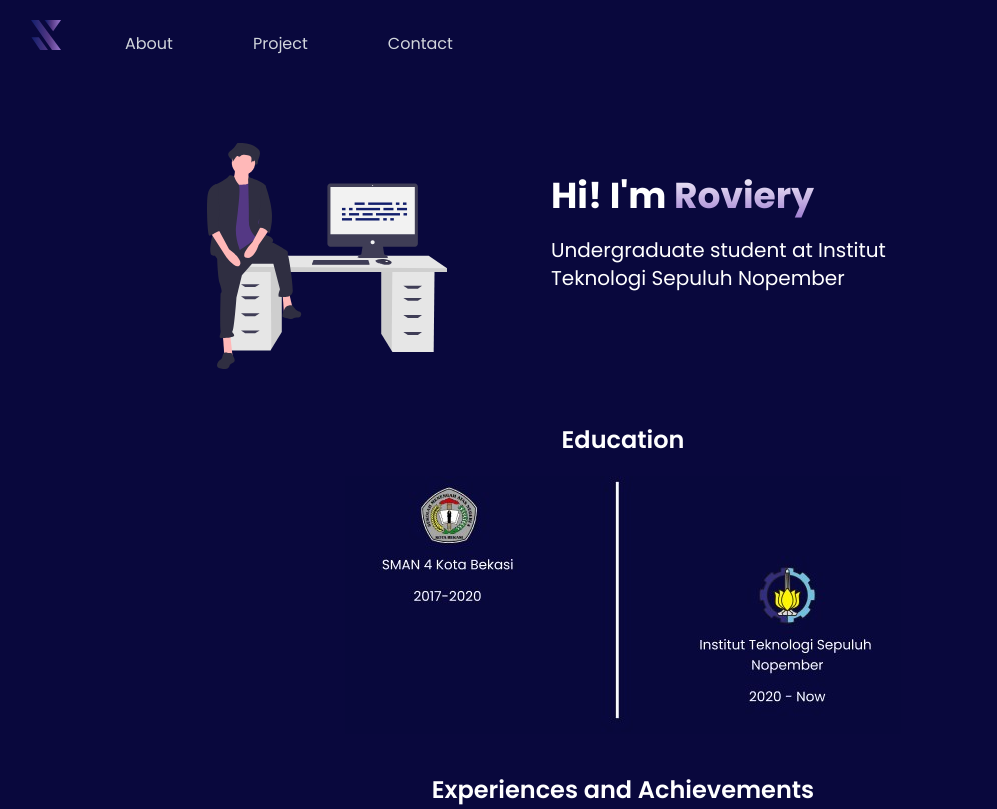
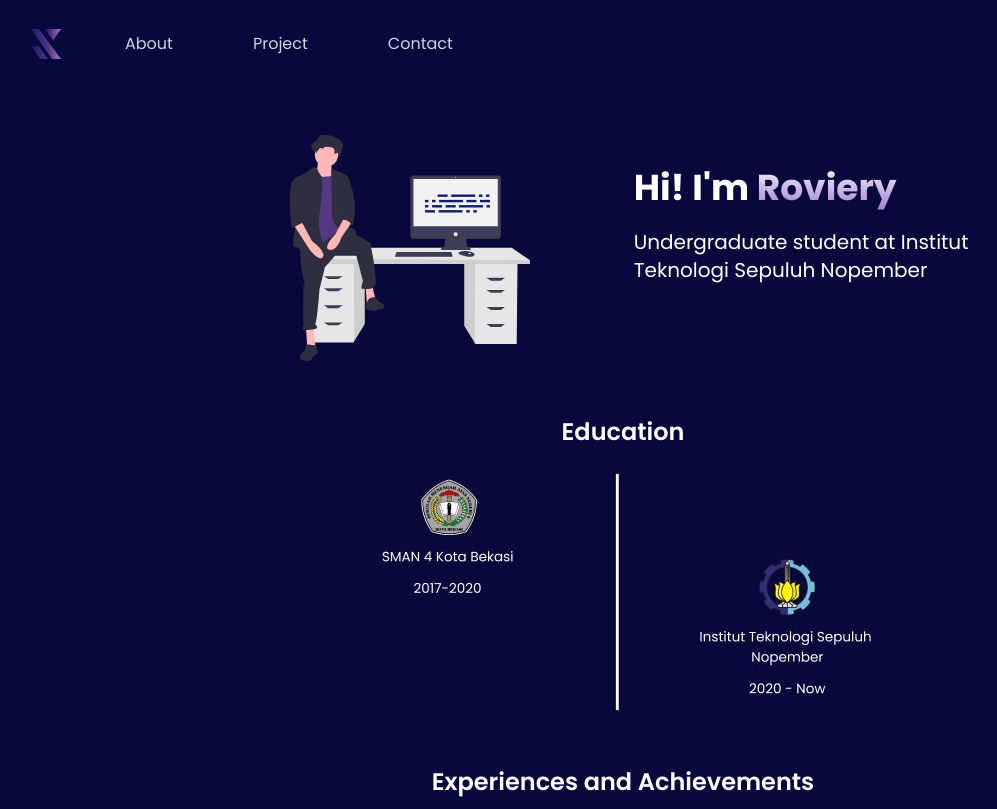
Before and after one commit to roviery/CV-2.0-Tailwind, a website: page src/html/about.html in a window 1280 px wide. Shown: the top 809 px of the page, without its empty margins (17-1014 px from the left). Drawn offline with Linux system fonts and the light colour scheme.

Commit message:
Fix Header position

```diff
--- a/src/html/about.html
+++ b/src/html/about.html
@@ -11,10 +11,10 @@
     <title>CV &bullet; About</title>
 </head>
 <body class="font-poppins bg-rov-dark-blue text-white">
-    <header>
+    <header class="fixed top-0 right-0 left-0 bg-rov-dark-blue">
         <div class="mx-auto flex justify-between items-center py-5 px-12
             xl:max-w-screen-xl">
-            <div class="flex items-ce">
+            <div class="flex items-center">
                 <a href="index.html">  <img class="mr-6" width="30" height="30" src="../assets/rov-logo-1.0.svg" alt="logo"></a>
                 <a href="about.html">  <h1 class="text-gray-300 rounded md:p-3 md:mx-7 hover:bg-gray-50 hover:text-black">About</h1></a>
                 <a href="project.html"><h1 class="text-gray-300 rounded md:p-3 md:mx-7 hover:bg-gray-50 hover:text-black">Project</h1></a>
@@ -23,11 +23,11 @@
         </div>
     </header>
 
-    <section class="mx-auto
+    <section class="mx-auto mt-32
     xl:max-w-screen-lg
     lg:max-w-screen-lg
     md:max-w-screen-sm" id="opening">
-        <div class="flex mx-auto my-12">
+        <div class="flex justify-center mx-auto my-12">
             <div class="mx-24">
                 <img class="w-60 h-60" src="../assets/feeling proud-undraw 1.svg" alt="profile_picture-hd">
             </div>
```
Also changed, not shown: src/html/index.html (+1 -1 lines), dist/css/output.css.
